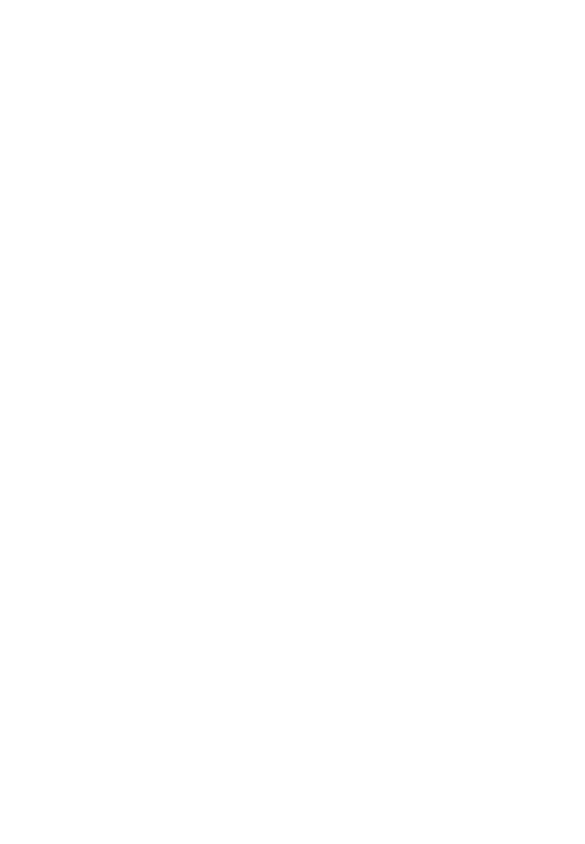
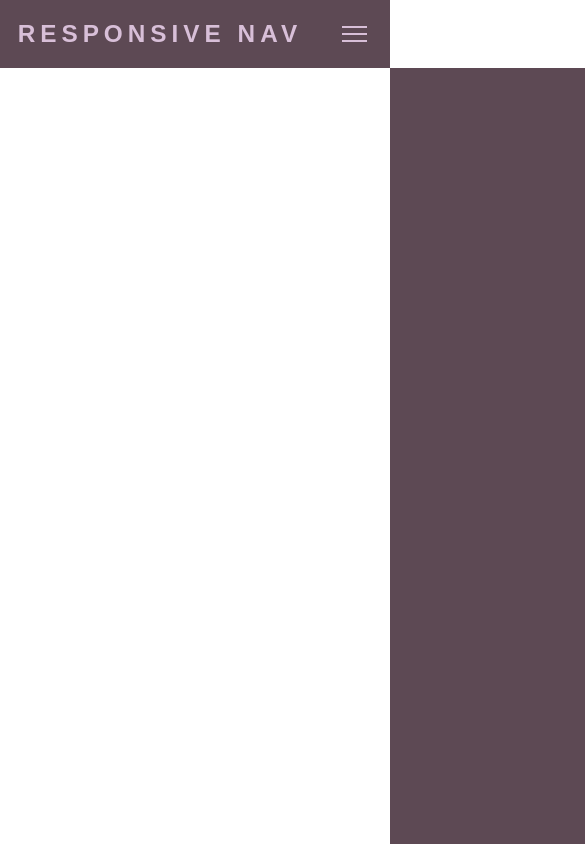
Before and after one commit to SerhiiMart/FreeCodeCamp-Responsive-web-design-Projects, a plain HTML site: page Landing Page (ex. №3)/index.html in a window 390 px wide. Shown: the top 844 px of the page, 585 px wide, since content can reach past the window. Drawn offline with Linux system fonts and the light colour scheme.

Commit message:
Finishing nav

```diff
--- a/Landing Page (ex. №3)/index.html
+++ b/Landing Page (ex. №3)/index.html
@@ -8,6 +8,25 @@
   <title>Document</title>
 </head>
 <body>
+  <header id="header">
+  <nav id="nav-bar">
+    <div class="logo">
+      <h3>Responsive nav</h3>
+    </div>
 
+    <ul class="nav-links">
+      <li><a class="nav-link" href="#">Home</a></li>
+      <li><a class="nav-link" href="#">About</a></li>
+      <li><a class="nav-link" href="#">Work</a></li>
+      <li><a class="nav-link" href="#">About Projects</a></li>
+    </ul>
+    <div class="hamburger">
+      <div class="line1"></div>
+      <div class="line2"></div>
+      <div class="line3"></div>
+    </div>
+
+  </nav>
+</header>
 </body>
 </html>
--- a/Landing Page (ex. №3)/style.css
+++ b/Landing Page (ex. №3)/style.css
@@ -0,0 +1,116 @@
+* {
+  box-sizing: border-box;
+  margin: 0;
+  padding: 0;
+}
+
+nav {
+  display: flex;
+  justify-content: space-around;
+  align-items: center;
+  min-height: 8vh;
+  background-color: #5d4954;
+  font-family: 'Poppins', sans-serif;
+}
+
+.logo {
+  color:thistle;
+  text-transform: uppercase;
+  letter-spacing: 0.3125rem;
+  font-size: 1.3rem;
+}
+
+.nav-links {
+  display: flex;
+  justify-content: space-around;
+  width: 39%;
+}
+
+.nav-links li {
+  list-style: none;
+}
+.line {
+  width: 1.875rem;
+  height: 0.1875rem;
+  background-color: snow;
+  margin: 0.3125rem;
+}
+
+.nav-links a {
+  color:thistle;
+  text-decoration: none;
+  letter-spacing: 0.1875rem;
+  font-weight: 700;
+  font-size: 0.8rem;
+}
+
+.hamburger {
+  display: none;
+  cursor: pointer;
+}
+
+.hamburger div{
+  width: 1.5625rem;
+  height: 2px;
+  background-color:thistle;
+  margin: 0.3125rem;
+  transition: transform 0.4s ease-in-out;
+}
+
+@media screen and (max-width: 1024px) {
+  .nav-links {
+    width: 50%;
+  }
+}
+
+@media screen and (max-width: 768px) {
+   body {
+     overflow-x: hidden;
+  }
+  .nav-links {
+    position: absolute;
+    right: 0px;
+    height: 92vh;
+    top: 8vh;
+    background-color: #5d4954;
+    display: flex;
+    flex-direction: column;
+    align-items: center;
+    width: 60%;
+    transform: translateX(100%);
+    transition: transform 0.8s ease-in-out;
+  }
+  .nav-links li {
+    opacity: 0;
+  }
+  .hamburger {
+    display: block;
+
+  }
+
+}
+/* Animations */
+.nav-active {
+  transform: translateX(0%);
+}
+
+@keyframes navLinkFading {
+  from{
+    opacity: 0;
+    transform: translateX(50px);
+  }
+  to{
+    opacity: 1;
+    transform: translateX(0px);
+  }
+}
+
+.toggle .line1 {
+  transform: rotate(-45deg) translate(-5px, 6px);
+}
+.toggle .line2 {
+  opacity: 0;
+}
+.toggle .line3 {
+  transform: rotate(45deg) translate(-5px, -6px);
+}
```
